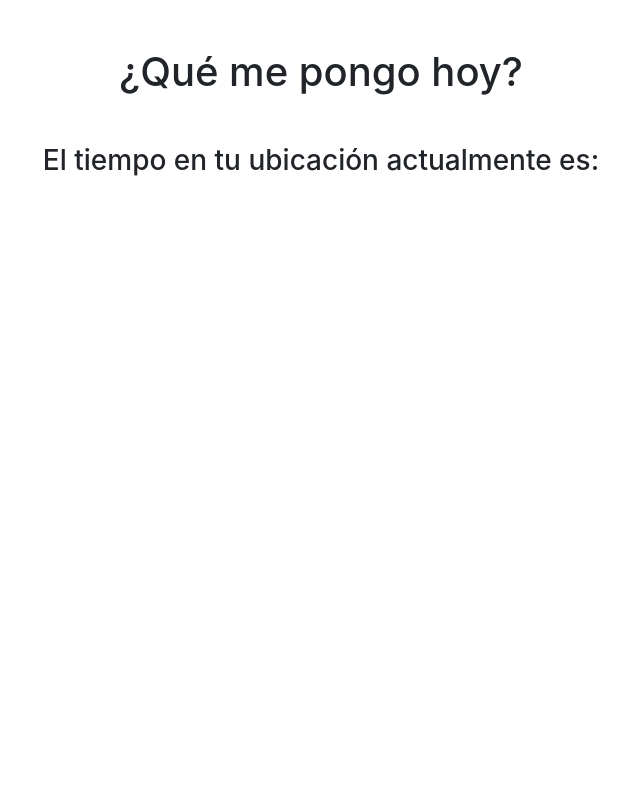
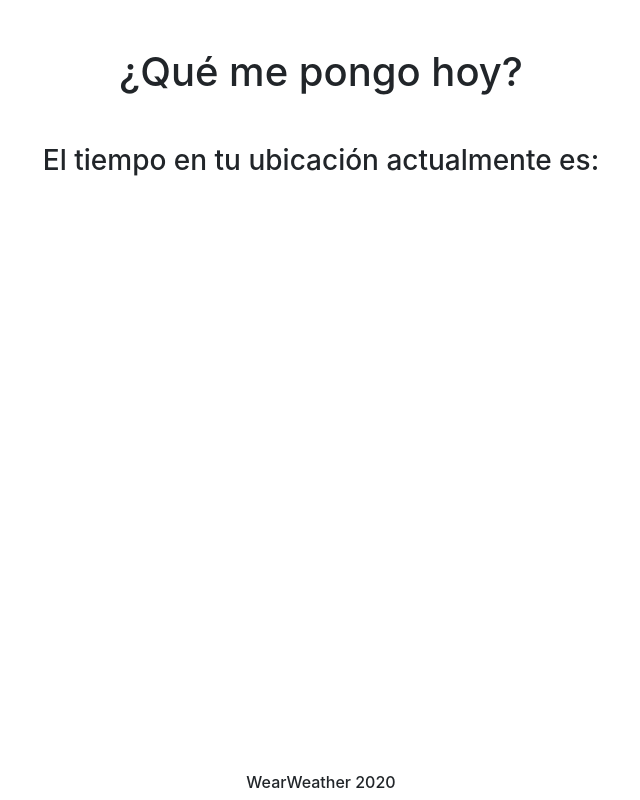
Before and after one commit to viclomaro/vic, an Angular app in the folder wearweather/: page / in a window 1280 px wide. Shown: the whole page, without its empty margins (319-959 px from the left). Built offline with nearby package versions, Linux system fonts and the light colour scheme.

Commit message:
Creacion componente footer

```diff
--- a/wearweather/src/app/app.component.html
+++ b/wearweather/src/app/app.component.html
@@ -1 +1,2 @@
 <app-home></app-home>
+<app-footer></app-footer>
--- a/wearweather/src/app/app.module.ts
+++ b/wearweather/src/app/app.module.ts
@@ -3,11 +3,13 @@
 
 import { AppComponent } from './app.component';
 import { HomeComponent } from './home/home.component';
+import { FooterComponent } from './footer/footer.component';
 
 @NgModule({
   declarations: [
     AppComponent,
-    HomeComponent
+    HomeComponent,
+    FooterComponent
   ],
   imports: [
     BrowserModule
--- /dev/null
+++ b/wearweather/src/app/footer/footer.component.html
@@ -0,0 +1,3 @@
+<div class="container fixed-bottom text-center">
+    <h6>WearWeather 2020</h6>
+</div>
--- /dev/null
+++ b/wearweather/src/app/footer/footer.component.ts
@@ -0,0 +1,15 @@
+import { Component, OnInit } from '@angular/core';
+
+@Component({
+  selector: 'app-footer',
+  templateUrl: './footer.component.html',
+  styleUrls: ['./footer.component.css']
+})
+export class FooterComponent implements OnInit {
+
+  constructor() { }
+
+  ngOnInit(): void {
+  }
+
+}
```
Also changed, not shown: wearweather/src/app/footer/footer.component.css (added).
